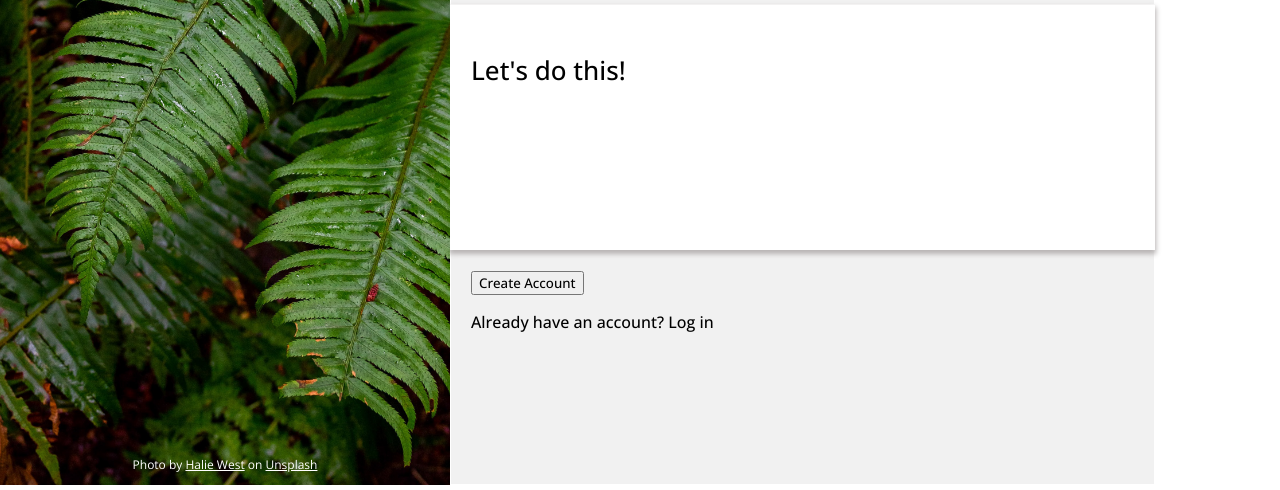
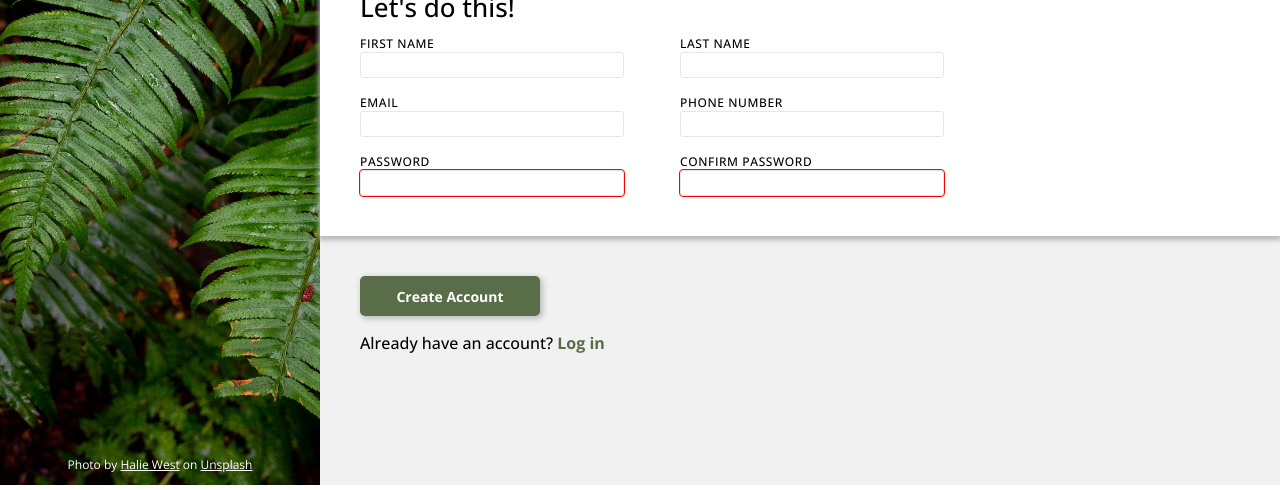
Before and after one commit to FreddyHaas/sign-up-form, a plain HTML site: page index.html in a window 1280 px wide. Shown: the part 315-805 px from the top of the page. Drawn offline with nearby package versions, Linux system fonts and the light colour scheme.

Commit message:
Finalize form

```diff
--- a/index.html
+++ b/index.html
@@ -7,7 +7,7 @@
     <title>Sign-up form</title>
     <link rel="preconnect" href="https://fonts.googleapis.com">
     <link rel="preconnect" href="https://fonts.gstatic.com" crossorigin>
-    <link href="https://fonts.googleapis.com/css2?family=Open+Sans:wght@300;500;600;700&display=swap" rel="stylesheet">
+    <link href="https://fonts.googleapis.com/css2?family=Open+Sans:wght@300;500;600;700;800&display=swap" rel="stylesheet">
     <link rel="stylesheet" href="style.css">
 </head>
 <body>
@@ -22,19 +22,43 @@
     <div class="content-section">
         <div class="header">
             <div class="textcontent">
-                <p>This is not a real online service! You know you need something <br> like this in your life to help you realize your deepest dreams.<br> Sign up <span id="italic">now</span> to get started.</p>
+                <p>This is not a real online service! You know you need something like this in your life to help you realize your deepest dreams.<br> Sign up <span id="italic">now</span> to get started.</p>
                 <p>You <span id="italic">know</span> you want to.</p>
             </div>
         </div>
-        <div class="form">
-            <p>Let's do this!</p>
-        </div>
-        <div class="sign-up">
-            <form action="">
+        <form action='' method="get" class="form-container">
+            <div class="form">
+                <p>Let's do this!</p>
+                <div class="form-item">
+                    <label for="firstName">FIRST NAME</label>
+                    <input type="text" id="firstName" name="firstName"/>
+                </div>
+                <div class="form-item">
+                    <label for="lastName">LAST NAME</label>
+                    <input type="text" id="lastName" name="lastName"/>
+                </div>
+                <div class="form-item">
+                    <label for="email">EMAIL</label>
+                    <input type="email" id="email" name="email"/>
+                </div>
+                <div class="form-item">
+                    <label for="tel">PHONE NUMBER</label>
+                    <input type="tel" id="tel" name="tel"/>
+                </div>
+                <div class="form-item">
+                    <label for="password">PASSWORD</label>
+                    <input type="password" id="password" name="password" required/>
+                </div>
+                <div class="form-item">
+                    <label for="cPassword">CONFIRM PASSWORD</label>
+                    <input type="password" id="cPassword" name="cPassword" required/>
+                </div>
+            </div>
+            <div class="sign-up">
                 <button>Create Account</button>
-            </form>
-            <p>Already have an account? Log in</p>
-        </div>
+                <p>Already have an account? <span>Log in</span></p>
+            </div>
+        </form>
     </div>
 </body>
 </html>
--- a/style.css
+++ b/style.css
@@ -1,11 +1,19 @@
+:root {
+    --shadow-color: rgb(182,182,182);
+}
+
 * {
-box-sizing: border-box;
-font-family: 'Open Sans', sans-serif;
+    box-sizing: border-box;
+    font-family: 'Open Sans', sans-serif;
+}
+
+button, input {
+    font-family: inherit;
 }
 
 @font-face {
- font-family: odin-font;
- src: url(./font/Norse-Bold.otf);
+    font-family: odin-font;
+    src: url(./font/Norse-Bold.otf);
 }
 
 body {
@@ -16,7 +24,7 @@ body {
 .img-section {
     position: relative;
     height: 800px;
-    width: 450px;
+    width: max(200px, 25vw);
     min-width: 240px;
     flex: 0 1 auto;
 }
@@ -66,33 +74,36 @@ body {
     color: white;
 }
 
+/* Styling content section */
 .content-section {
     height: 800px;
+    width: max(400px, 75vw);
     display: flex;
     flex-direction: column;
 }
 
-.header, .sign-up, .form {
-    border: 0.5px solid white;
+.header, .form-container {
     flex: 1 1 auto;
 }
 
-.header, .sign-up {
+.header, .form-container>.sign-up {
     background-color: rgb(241, 241, 241);
-    z-index: -1;
 }
 
-.header, .sign-up, .form {
-    padding: 20px;
+.header, .form, .form-container>.sign-up {
+    padding: 40px;
 }
 
 /* Header styling */
 .header {
+    height: 33%;
     display: flex;
     justify-content: left;
+    flex: 1 1 auto;
 }
 
 .textcontent {
+    width: 700px;
     font-weight: 600;
     font-size: 22px;
     line-height: 1.1;
@@ -102,12 +113,77 @@ body {
     font-style: italic;
 }
 
+/* Form container styling */
+
+.form-container {
+    height: 67%;
+    display: flex;
+    flex-direction: column;
+    flex: 1 1 auto;
+}
+
 /* Form styling */
-
 .form {
-    box-shadow: 0px 3px 5px 1px rgb(182, 178, 178);
+    box-shadow: 0px 3px 5px 1px var(--shadow-color);
+    display: flex;
+    gap: 16px;
+    flex-wrap: wrap;
+    z-index: 1;
+    flex: 0 1 auto;
 }
 
 .form p {
     font-size: 26px;
+    width: 100%;
+    height: 30px;
+    margin: 0px;
+
 }
+
+/* Form-items styling*/
+.form>.form-item {
+    font-size: 12px;
+    letter-spacing: 0.05em;
+    display: flex;
+    justify-content: center;
+    flex-direction: column;
+    width: 30%;
+    margin-right: 40px;
+}
+
+input{
+    border: 0.5px solid #E5E7EB;
+    border-radius: 3px;
+    height: 26px;
+}
+
+input:focus {
+    outline: none;
+    border: 2px solid blue;
+    box-shadow: 2px 2px 5px 0.1px var(--shadow-color);
+}
+
+input[type="password"]:invalid {
+    outline: 1px solid red;
+}
+
+/* Sign-up styling */
+.sign-up {
+    flex: 1 1 auto;
+}
+.sign-up>button {
+    background: #596D48;
+    color: white;
+    font-size: 14px;
+    font-weight: 700;
+    border: none;
+    border-radius: 5px;
+    width: 180px;
+    height: 40px;
+    box-shadow: 2px 2px 6px 0.5px var(--shadow-color);
+}
+
+.sign-up>p>span{
+    color: #596D48;
+    font-weight: 700;
+}
```
